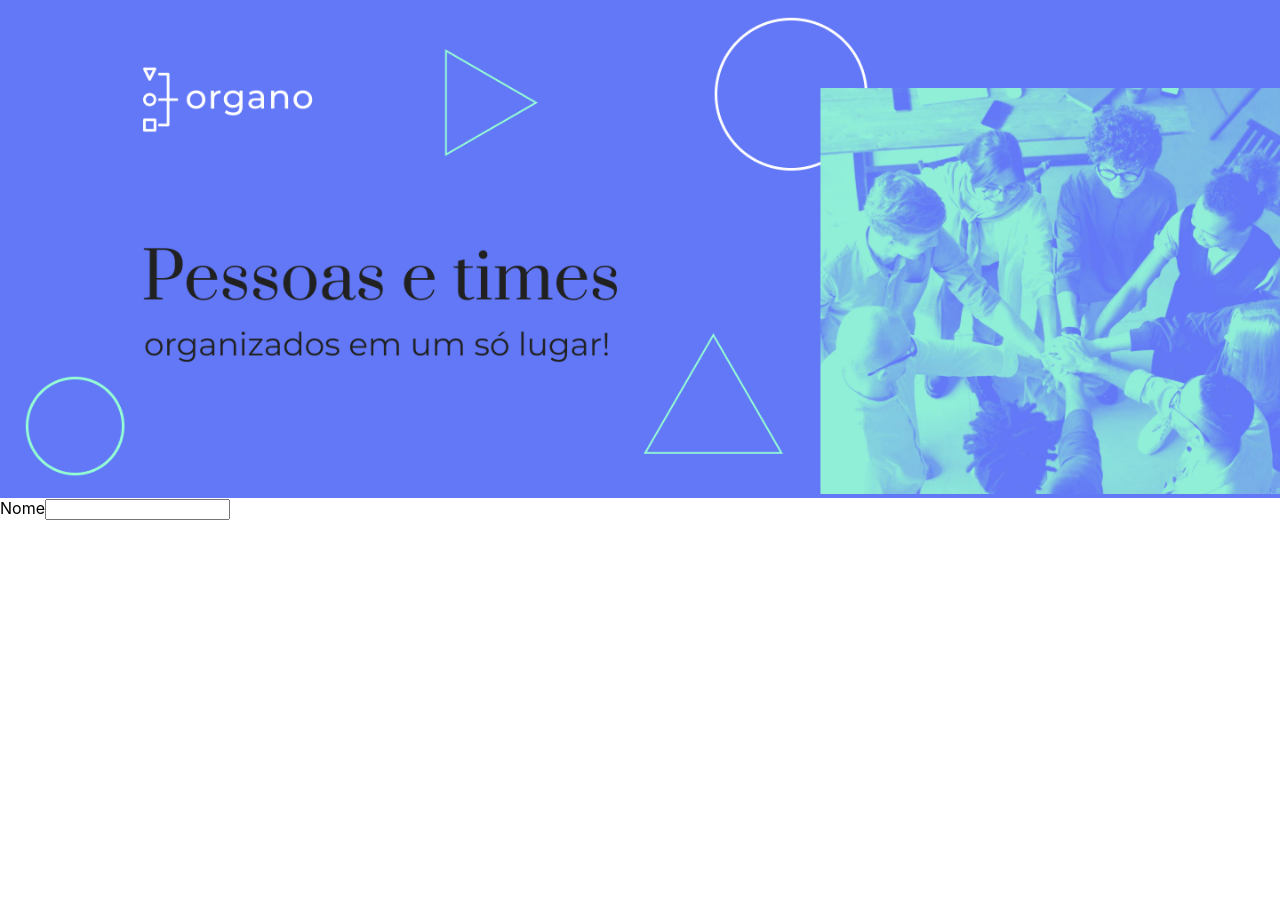
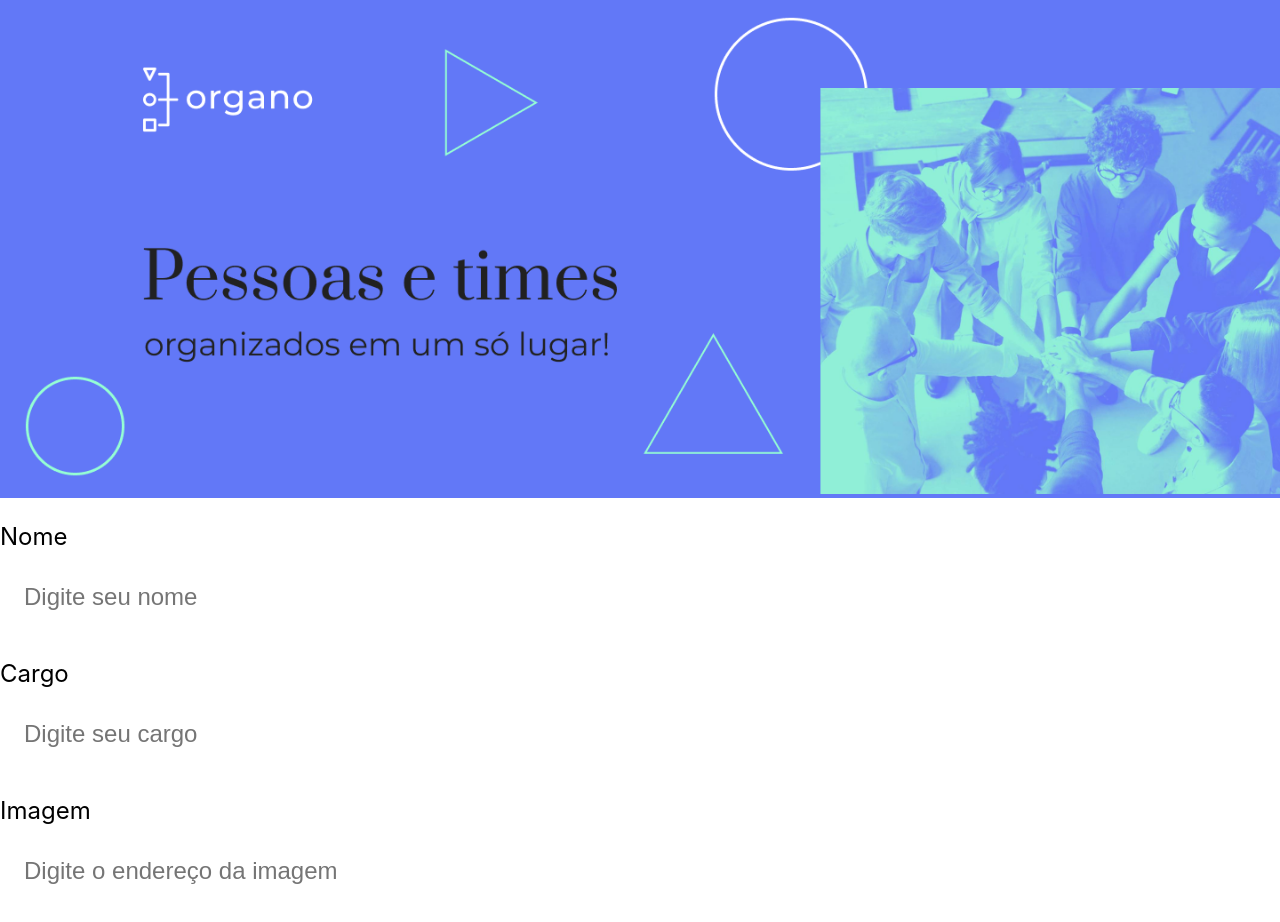
Before and after one commit to ThaniaGomes/organo, a JavaScript app: page / in a window 1280 px wide. Shown: the top 922 px of the page. Before the commit the page ends 800 px from the top, so only its background shows below. Built offline with nearby package versions, Linux system fonts and the light colour scheme; the HTML template or start-up script is replaced by a standard one.

Commit message:
imputs finalizados

```diff
--- a/src/App.js
+++ b/src/App.js
@@ -5,7 +5,9 @@
   return (
     <div className="App">
       <Banner />
-      <CampoTexto />
+      <CampoTexto  label="Nome" placeholder="Digite seu nome"/>
+      <CampoTexto  label="Cargo" placeholder="Digite seu cargo"/>
+      <CampoTexto  label="Imagem" placeholder="Digite o endereço da imagem"/>
     </div>
   );
 }
--- a/src/componentes/CampoTexto/CampoTexto.css
+++ b/src/componentes/CampoTexto/CampoTexto.css
@@ -0,0 +1,19 @@
+.campo-texto{
+    margin: 24px 0;
+}
+
+.campo-texto label{
+    display: block;
+    margin-bottom: 8px;
+    font-size: 24px;
+}
+
+.campo-texto input{
+    background-color: #FFF;
+    box-shadow: 10px 10px 30px rgba(0, 0, 0, 0.0);
+    width: 100%;
+    border: none;
+    font-size: 24px;
+    padding: 24px;
+    box-sizing: border-box;
+}
--- a/src/componentes/CampoTexto/index.js
+++ b/src/componentes/CampoTexto/index.js
@@ -1,8 +1,13 @@
-const CampoTexto = () => {
+import './CampoTexto.css'
+
+const CampoTexto = (props) => {
     return (
-        <div>
-            <label>Nome</label>
-            <input />
+        <div className="campo-texto">
+            <label>
+                {props.label}
+            </label>
+
+            <input placeholder={props.placeholder} />
         </div>
     )
 }
```
